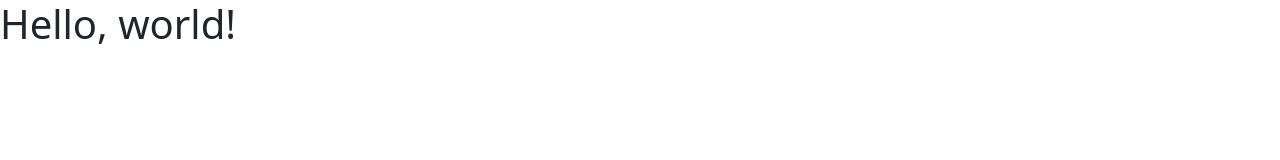
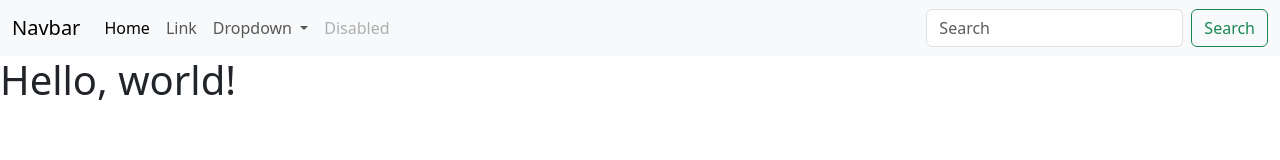
Before and after one commit to arjola92/centralized-workflow, a plain HTML site: page index.html in a window 1280 px wide. Drawn offline with nearby package versions, Linux system fonts and the light colour scheme.

Commit message:
add bootstrap navbar

```diff
--- a/index.html
+++ b/index.html
@@ -7,7 +7,43 @@
     <link href="https://cdn.jsdelivr.net/npm/bootstrap@5.3.3/dist/css/bootstrap.min.css" rel="stylesheet" integrity="sha384-QWTKZyjpPEjISv5WaRU9OFeRpok6YctnYmDr5pNlyT2bRjXh0JMhjY6hW+ALEwIH" crossorigin="anonymous">
   </head>
   <body>
+    <nav class="navbar navbar-expand-lg bg-body-tertiary">
+      <div class="container-fluid">
+        <a class="navbar-brand" href="#">Navbar</a>
+        <button class="navbar-toggler" type="button" data-bs-toggle="collapse" data-bs-target="#navbarSupportedContent" aria-controls="navbarSupportedContent" aria-expanded="false" aria-label="Toggle navigation">
+          <span class="navbar-toggler-icon"></span>
+        </button>
+        <div class="collapse navbar-collapse" id="navbarSupportedContent">
+          <ul class="navbar-nav me-auto mb-2 mb-lg-0">
+            <li class="nav-item">
+              <a class="nav-link active" aria-current="page" href="#">Home</a>
+            </li>
+            <li class="nav-item">
+              <a class="nav-link" href="#">Link</a>
+            </li>
+            <li class="nav-item dropdown">
+              <a class="nav-link dropdown-toggle" href="#" role="button" data-bs-toggle="dropdown" aria-expanded="false">
+                Dropdown
+              </a>
+              <ul class="dropdown-menu">
+                <li><a class="dropdown-item" href="#">Action</a></li>
+                <li><a class="dropdown-item" href="#">Another action</a></li>
+                <li><hr class="dropdown-divider"></li>
+                <li><a class="dropdown-item" href="#">Something else here</a></li>
+              </ul>
+            </li>
+            <li class="nav-item">
+              <a class="nav-link disabled" aria-disabled="true">Disabled</a>
+            </li>
+          </ul>
+          <form class="d-flex" role="search">
+            <input class="form-control me-2" type="search" placeholder="Search" aria-label="Search">
+            <button class="btn btn-outline-success" type="submit">Search</button>
+          </form>
+        </div>
+      </div>
+    </nav>
     <h1>Hello, world!</h1>
-    <script src="https://cdn.jsdelivr.net/npm/bootstrap@5.3.3/dist/js/bootstrap.bundle.min.js" integrity="sha384-YvpcrYf0tY3lHB60NNkmXc5s9fDVZLESaAA55NDzOxhy9GkcIdslK1eN7N6jIeHz" crossorigin="anonymous"></script>
+    <!-- <script src="https://cdn.jsdelivr.net/npm/bootstrap@5.3.3/dist/js/bootstrap.bundle.min.js" integrity="sha384-YvpcrYf0tY3lHB60NNkmXc5s9fDVZLESaAA55NDzOxhy9GkcIdslK1eN7N6jIeHz" crossorigin="anonymous"></script> -->
   </body>
 </html>
```
